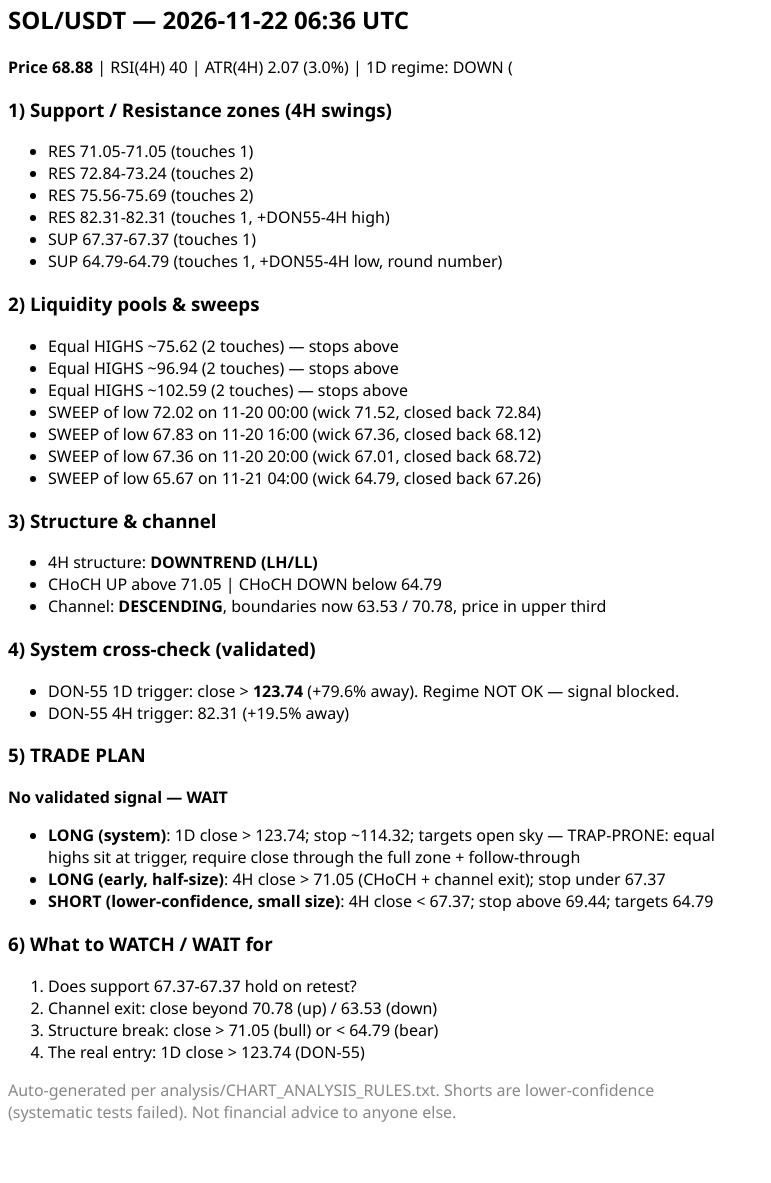
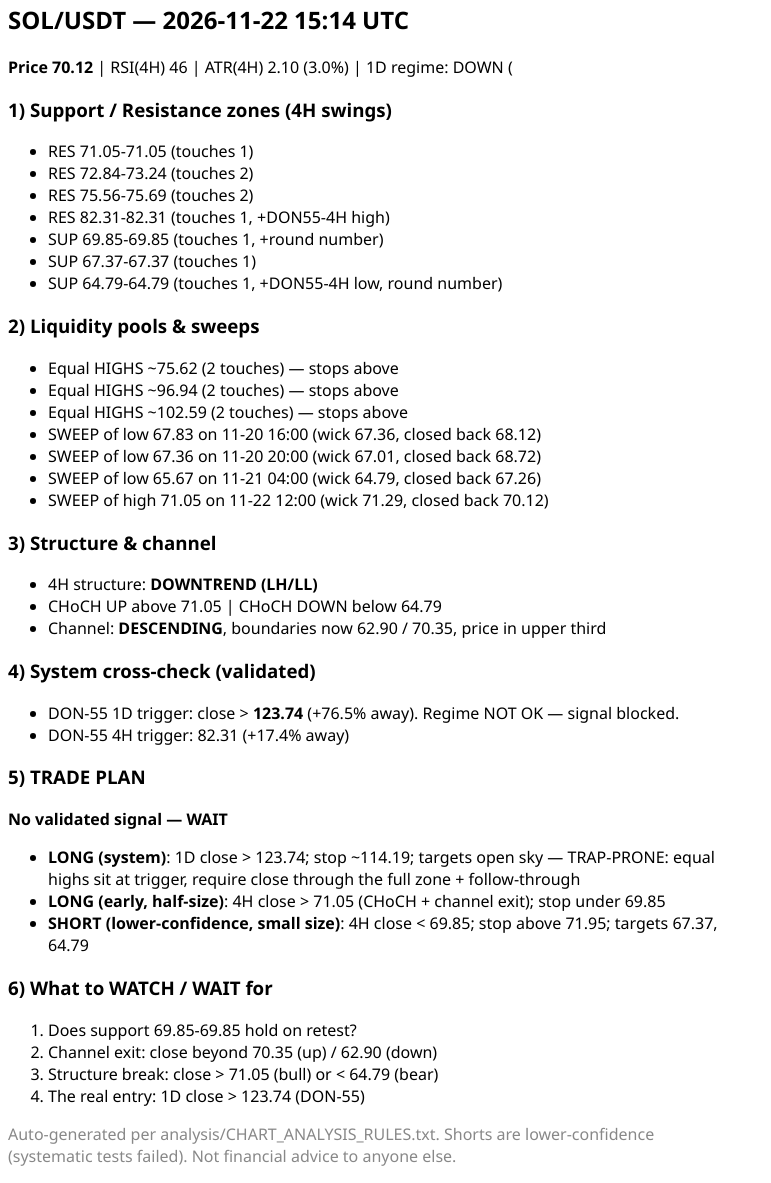
Before and after one commit to Bilalgpt/trade-analysis, a plain HTML site: page docs/analysis_v2.html in a window 1280 px wide. Shown: the part 5-1188 px from the top of the page, without its empty margins (0-771 px from the left). Before the commit the page ends 1144 px from the top, so only its background shows below. Drawn offline with Linux system fonts and the light colour scheme.

Commit message:
report: hourly analysis 2026-11-22 15:14 UTC

```diff
--- a/docs/analysis_v2.html
+++ b/docs/analysis_v2.html
@@ -1,10 +1,11 @@
-<html><body style='font-family:Segoe UI,Arial,sans-serif;max-width:720px'><h2>SOL/USDT — 2026-11-22 06:36 UTC</h2>
-<p><b>Price 68.88</b> | RSI(4H) 40 | ATR(4H) 2.07 (3.0%) | 1D regime: DOWN (<SMA200)</p>
+<html><body style='font-family:Segoe UI,Arial,sans-serif;max-width:720px'><h2>SOL/USDT — 2026-11-22 15:14 UTC</h2>
+<p><b>Price 70.12</b> | RSI(4H) 46 | ATR(4H) 2.10 (3.0%) | 1D regime: DOWN (<SMA200)</p>
 <h3>1) Support / Resistance zones (4H swings)</h3><ul>
 <li>RES 71.05-71.05 (touches 1)</li>
 <li>RES 72.84-73.24 (touches 2)</li>
 <li>RES 75.56-75.69 (touches 2)</li>
 <li>RES 82.31-82.31 (touches 1, +DON55-4H high)</li>
+<li>SUP 69.85-69.85 (touches 1, +round number)</li>
 <li>SUP 67.37-67.37 (touches 1)</li>
 <li>SUP 64.79-64.79 (touches 1, +DON55-4H low, round number)</li>
 </ul>
@@ -12,28 +13,28 @@
 <li>Equal HIGHS ~75.62 (2 touches) — stops above</li>
 <li>Equal HIGHS ~96.94 (2 touches) — stops above</li>
 <li>Equal HIGHS ~102.59 (2 touches) — stops above</li>
-<li>SWEEP of low 72.02 on 11-20 00:00 (wick 71.52, closed back 72.84)</li>
 <li>SWEEP of low 67.83 on 11-20 16:00 (wick 67.36, closed back 68.12)</li>
 <li>SWEEP of low 67.36 on 11-20 20:00 (wick 67.01, closed back 68.72)</li>
 <li>SWEEP of low 65.67 on 11-21 04:00 (wick 64.79, closed back 67.26)</li>
+<li>SWEEP of high 71.05 on 11-22 12:00 (wick 71.29, closed back 70.12)</li>
 </ul>
 <h3>3) Structure & channel</h3><ul><li>4H structure: <b>DOWNTREND (LH/LL)</b></li>
 <li>CHoCH UP above 71.05 | CHoCH DOWN below 64.79</li>
-<li>Channel: <b>DESCENDING</b>, boundaries now 63.53 / 70.78, price in upper third</li>
+<li>Channel: <b>DESCENDING</b>, boundaries now 62.90 / 70.35, price in upper third</li>
 </ul>
 <h3>4) System cross-check (validated)</h3><ul>
-<li>DON-55 1D trigger: close &gt; <b>123.74</b> (+79.6% away). Regime NOT OK — signal blocked.</li>
-<li>DON-55 4H trigger: 82.31 (+19.5% away)</li></ul>
+<li>DON-55 1D trigger: close &gt; <b>123.74</b> (+76.5% away). Regime NOT OK — signal blocked.</li>
+<li>DON-55 4H trigger: 82.31 (+17.4% away)</li></ul>
 <h3>5) TRADE PLAN</h3>
 <p><b>No validated signal — WAIT</b></p>
 <ul>
-<li><b>LONG (system)</b>: 1D close &gt; 123.74; stop ~114.32; targets open sky — TRAP-PRONE: equal highs sit at trigger, require close through the full zone + follow-through</li>
-<li><b>LONG (early, half-size)</b>: 4H close &gt; 71.05 (CHoCH + channel exit); stop under 67.37</li>
-<li><b>SHORT (lower-confidence, small size)</b>: 4H close &lt; 67.37; stop above 69.44; targets 64.79</li>
+<li><b>LONG (system)</b>: 1D close &gt; 123.74; stop ~114.19; targets open sky — TRAP-PRONE: equal highs sit at trigger, require close through the full zone + follow-through</li>
+<li><b>LONG (early, half-size)</b>: 4H close &gt; 71.05 (CHoCH + channel exit); stop under 69.85</li>
+<li><b>SHORT (lower-confidence, small size)</b>: 4H close &lt; 69.85; stop above 71.95; targets 67.37, 64.79</li>
 </ul>
 <h3>6) What to WATCH / WAIT for</h3><ol>
-<li>Does support 67.37-67.37 hold on retest?</li>
-<li>Channel exit: close beyond 70.78 (up) / 63.53 (down)</li>
+<li>Does support 69.85-69.85 hold on retest?</li>
+<li>Channel exit: close beyond 70.35 (up) / 62.90 (down)</li>
 <li>Structure break: close &gt; 71.05 (bull) or &lt; 64.79 (bear)</li>
 <li>The real entry: 1D close &gt; 123.74 (DON-55)</li></ol>
 <p style='color:#888'>Auto-generated per analysis/CHART_ANALYSIS_RULES.txt. Shorts are lower-confidence (systematic tests failed). Not financial advice to anyone else.</p></body></html>
```
